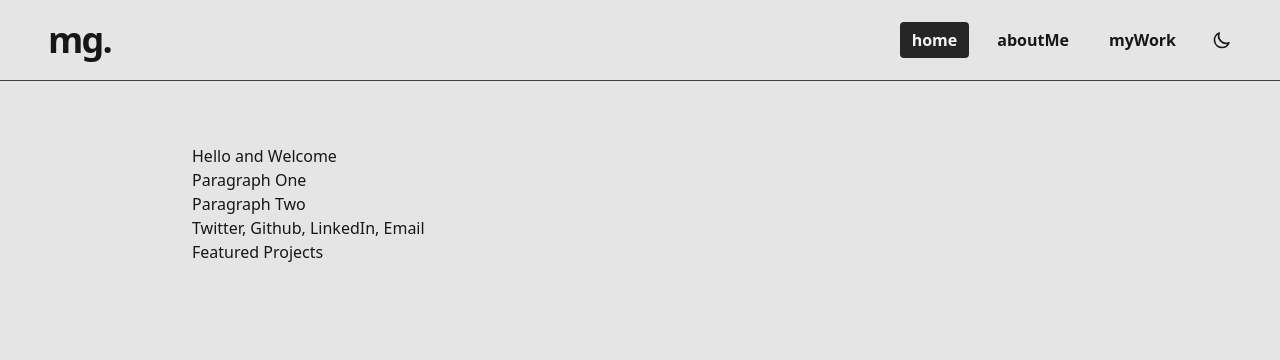
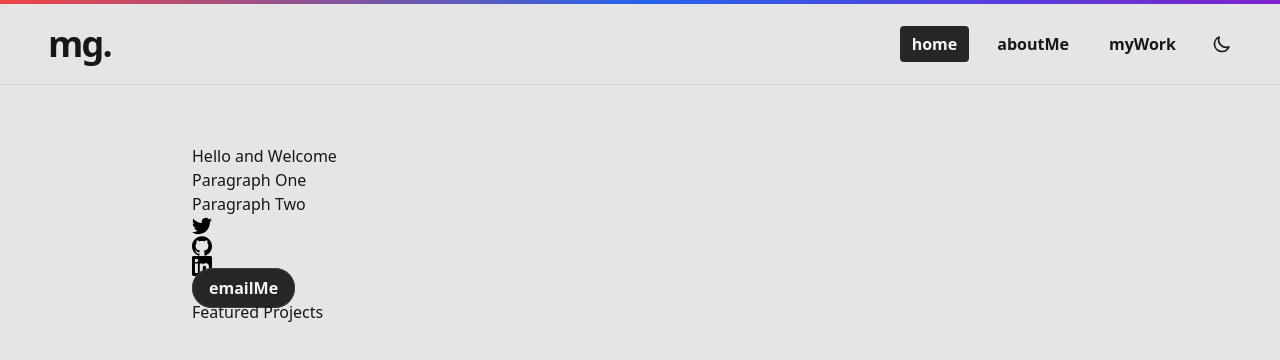
Before and after one commit to mattgrah-am/portfolio-v2, a React (Create React App) app: page / in a window 1280 px wide. Shown: the top 360 px of the page. Built offline with nearby package versions, Linux system fonts and the light colour scheme.

Commit message:
finished header

```diff
--- a/package.json
+++ b/package.json
@@ -44,6 +44,8 @@
   "devDependencies": {
     "autoprefixer": "^10.4.5",
     "postcss": "^8.4.12",
+    "prettier": "^2.6.2",
+    "prettier-plugin-tailwindcss": "^0.1.10",
     "tailwindcss": "^3.0.24"
   }
 }
--- a/src/componets/Header.tsx
+++ b/src/componets/Header.tsx
@@ -2,11 +2,16 @@ import { Nav } from "./Nav";
 
 export const Header = () => {
   return (
-    <header className="flex justify-between items-center py-3 px-10 mb-10 border-b border-neutral-700 w-full fixed top-0 backdrop-blur-lg bg-neutral-200/80 dark:bg-neutral-900/80">
-      <h1 className="justify-self-start font-bold text-4xl tracking-tighter m-2 p-0 text-neutral-900 dark:text-neutral-100">
-        mg.
-      </h1>
-      <Nav />
+    <header>
+      <div className="fixed top-0 h-1 w-full bg-gradient-to-r from-red-500 via-blue-600 to-purple-700"></div>
+      <div className="fixed top-1 mb-10 flex w-full items-center justify-between border-b border-neutral-300 bg-neutral-200/80 py-3 px-10 backdrop-blur-lg dark:border-neutral-700 dark:bg-neutral-900/80">
+        <a href="/">
+          <h1 className="m-2 justify-self-start p-0 text-4xl font-bold tracking-tighter text-neutral-900 dark:text-neutral-100">
+            mg.
+          </h1>
+        </a>
+        <Nav />
+      </div>
     </header>
   );
 };
--- a/src/componets/Social.tsx
+++ b/src/componets/Social.tsx
@@ -1,3 +1,19 @@
+import { GithubSvg, LinkedinSvg, TwitterSvg } from "./iconSVG";
+
 export const Social = () => {
-  return <p>Twitter, Github, LinkedIn, Email</p>;
+  return (
+    <div className="">
+      <TwitterSvg />
+      <GithubSvg />
+      <LinkedinSvg />
+      <a
+        className="mb-4 border-neutral-700 border px-4 py-2 rounded-full bg-neutral-800 font-bold hover:bg-neutral-700 text-neutral-100"
+        href="mailto:%69%61%6D%40%6D%61%74%74%67%72%61%68%2E%61%6D?subject=Message from www.mattgrah.am"
+        target="_blank"
+        rel="noopener noreferrer"
+      >
+        emailMe
+      </a>
+    </div>
+  );
 };
--- a/src/componets/ThemeToggle.tsx
+++ b/src/componets/ThemeToggle.tsx
@@ -1,4 +1,5 @@
 import { useContext } from "react";
+import { DarkSvg, LightSvg } from "./iconSVG";
 import { ThemeContext } from "./ThemeContext";
 
 export const ThemeToggle = () => {
@@ -11,40 +12,14 @@ export const ThemeToggle = () => {
           onClick={() => setTheme(theme === "dark" ? "light" : "dark")}
           className="text-stone-900 dark:text-stone-100 shadow-none p-2 focus:outline-none text-lg rounded-full outline-none ring-transparent cursor-pointer"
         >
-          <svg
-            className="w-5 h-5"
-            fill="none"
-            stroke="currentColor"
-            viewBox="0 0 24 24"
-            xmlns="http://www.w3.org/2000/svg"
-          >
-            <path
-              strokeLinecap="round"
-              strokeLinejoin="round"
-              strokeWidth="2"
-              d="M12 3v1m0 16v1m9-9h-1M4 12H3m15.364 6.364l-.707-.707M6.343 6.343l-.707-.707m12.728 0l-.707.707M6.343 17.657l-.707.707M16 12a4 4 0 11-8 0 4 4 0 018 0z"
-            ></path>
-          </svg>
+          <LightSvg />
         </button>
       ) : (
         <button
           onClick={() => setTheme(theme === "dark" ? "light" : "dark")}
           className="text-stone-900 dark:text-stone-100 focus:outline-none shadow-none p-2 text-lg rounded-full outline-none ring-transparent cursor-pointer"
         >
-          <svg
-            className="w-5 h-5"
-            fill="none"
-            stroke="currentColor"
-            viewBox="0 0 24 24"
-            xmlns="http://www.w3.org/2000/svg"
-          >
-            <path
-              strokeLinecap="round"
-              strokeLinejoin="round"
-              strokeWidth="2"
-              d="M20.354 15.354A9 9 0 018.646 3.646 9.003 9.003 0 0012 21a9.003 9.003 0 008.354-5.646z"
-            ></path>
-          </svg>
+          <DarkSvg />
         </button>
       )}
     </div>
--- /dev/null
+++ b/src/componets/iconSVG.tsx
@@ -0,0 +1,79 @@
+export const TwitterSvg = () => {
+  return (
+    <svg
+      role="img"
+      viewBox="0 0 24 24"
+      xmlns="http://www.w3.org/2000/svg"
+      className="w-5 h-5"
+    >
+      <title>Twitter</title>
+      <path d="M23.953 4.57a10 10 0 01-2.825.775 4.958 4.958 0 002.163-2.723c-.951.555-2.005.959-3.127 1.184a4.92 4.92 0 00-8.384 4.482C7.69 8.095 4.067 6.13 1.64 3.162a4.822 4.822 0 00-.666 2.475c0 1.71.87 3.213 2.188 4.096a4.904 4.904 0 01-2.228-.616v.06a4.923 4.923 0 003.946 4.827 4.996 4.996 0 01-2.212.085 4.936 4.936 0 004.604 3.417 9.867 9.867 0 01-6.102 2.105c-.39 0-.779-.023-1.17-.067a13.995 13.995 0 007.557 2.209c9.053 0 13.998-7.496 13.998-13.985 0-.21 0-.42-.015-.63A9.935 9.935 0 0024 4.59z" />
+    </svg>
+  );
+};
+
+export const LinkedinSvg = () => {
+  return (
+    <svg
+      role="img"
+      viewBox="0 0 24 24"
+      xmlns="http://www.w3.org/2000/svg"
+      className="w-5 h-5"
+    >
+      <title>LinkedIn</title>
+      <path d="M20.447 20.452h-3.554v-5.569c0-1.328-.027-3.037-1.852-3.037-1.853 0-2.136 1.445-2.136 2.939v5.667H9.351V9h3.414v1.561h.046c.477-.9 1.637-1.85 3.37-1.85 3.601 0 4.267 2.37 4.267 5.455v6.286zM5.337 7.433c-1.144 0-2.063-.926-2.063-2.065 0-1.138.92-2.063 2.063-2.063 1.14 0 2.064.925 2.064 2.063 0 1.139-.925 2.065-2.064 2.065zm1.782 13.019H3.555V9h3.564v11.452zM22.225 0H1.771C.792 0 0 .774 0 1.729v20.542C0 23.227.792 24 1.771 24h20.451C23.2 24 24 23.227 24 22.271V1.729C24 .774 23.2 0 22.222 0h.003z" />
+    </svg>
+  );
+};
+
+export const GithubSvg = () => {
+  return (
+    <svg
+      role="img"
+      viewBox="0 0 24 24"
+      xmlns="http://www.w3.org/2000/svg"
+      className="w-5 h-5"
+    >
+      <title>GitHub</title>
+      <path d="M12 .297c-6.63 0-12 5.373-12 12 0 5.303 3.438 9.8 8.205 11.385.6.113.82-.258.82-.577 0-.285-.01-1.04-.015-2.04-3.338.724-4.042-1.61-4.042-1.61C4.422 18.07 3.633 17.7 3.633 17.7c-1.087-.744.084-.729.084-.729 1.205.084 1.838 1.236 1.838 1.236 1.07 1.835 2.809 1.305 3.495.998.108-.776.417-1.305.76-1.605-2.665-.3-5.466-1.332-5.466-5.93 0-1.31.465-2.38 1.235-3.22-.135-.303-.54-1.523.105-3.176 0 0 1.005-.322 3.3 1.23.96-.267 1.98-.399 3-.405 1.02.006 2.04.138 3 .405 2.28-1.552 3.285-1.23 3.285-1.23.645 1.653.24 2.873.12 3.176.765.84 1.23 1.91 1.23 3.22 0 4.61-2.805 5.625-5.475 5.92.42.36.81 1.096.81 2.22 0 1.606-.015 2.896-.015 3.286 0 .315.21.69.825.57C20.565 22.092 24 17.592 24 12.297c0-6.627-5.373-12-12-12" />
+    </svg>
+  );
+};
+
+export const LightSvg = () => {
+  return (
+    <svg
+      className="w-5 h-5"
+      fill="none"
+      stroke="currentColor"
+      viewBox="0 0 24 24"
+      xmlns="http://www.w3.org/2000/svg"
+    >
+      <path
+        strokeLinecap="round"
+        strokeLinejoin="round"
+        strokeWidth="2"
+        d="M12 3v1m0 16v1m9-9h-1M4 12H3m15.364 6.364l-.707-.707M6.343 6.343l-.707-.707m12.728 0l-.707.707M6.343 17.657l-.707.707M16 12a4 4 0 11-8 0 4 4 0 018 0z"
+      ></path>
+    </svg>
+  );
+};
+
+export const DarkSvg = () => {
+  return (
+    <svg
+      className="w-5 h-5"
+      fill="none"
+      stroke="currentColor"
+      viewBox="0 0 24 24"
+      xmlns="http://www.w3.org/2000/svg"
+    >
+      <path
+        strokeLinecap="round"
+        strokeLinejoin="round"
+        strokeWidth="2"
+        d="M20.354 15.354A9 9 0 018.646 3.646 9.003 9.003 0 0012 21a9.003 9.003 0 008.354-5.646z"
+      ></path>
+    </svg>
+  );
+};
--- a/src/styles/tailwind.css
+++ b/src/styles/tailwind.css
@@ -3,13 +3,31 @@
 @tailwind utilities;
 
 .btn {
-  @apply bg-neutral-200 dark:bg-neutral-900 text-neutral-900 dark:text-neutral-100 hover:bg-neutral-800 hover:text-neutral-100 dark:hover:bg-neutral-700 font-black py-1.5 px-3 rounded;
+  @apply rounded bg-neutral-200 py-1.5 px-3 font-bold text-neutral-900 hover:bg-neutral-800 hover:text-neutral-100 dark:bg-neutral-900 dark:text-neutral-100 dark:hover:bg-neutral-700;
 }
 
 .active-btn {
-  @apply bg-neutral-800 dark:bg-neutral-700 text-neutral-100;
+  @apply bg-neutral-800 text-neutral-100 dark:bg-neutral-700;
+}
+
+.topbar {
+  width: 100%;
+  height: 4px;
+  background: linear-gradient(90deg, #ff7a18 0%, #af002d 50%, #319197 100%);
 }
 
 .container {
-  @apply max-w-4xl mx-auto pt-36;
+  @apply mx-auto max-w-4xl pt-36;
 }
+
+.linkedin {
+  color: #0a66c2;
+}
+
+.twitter {
+  color: #1da1f2;
+}
+
+.github {
+  color: #bd2c00;
+}
```
Also changed, not shown: 1 other file (tests, documents, lock files or other folders).
